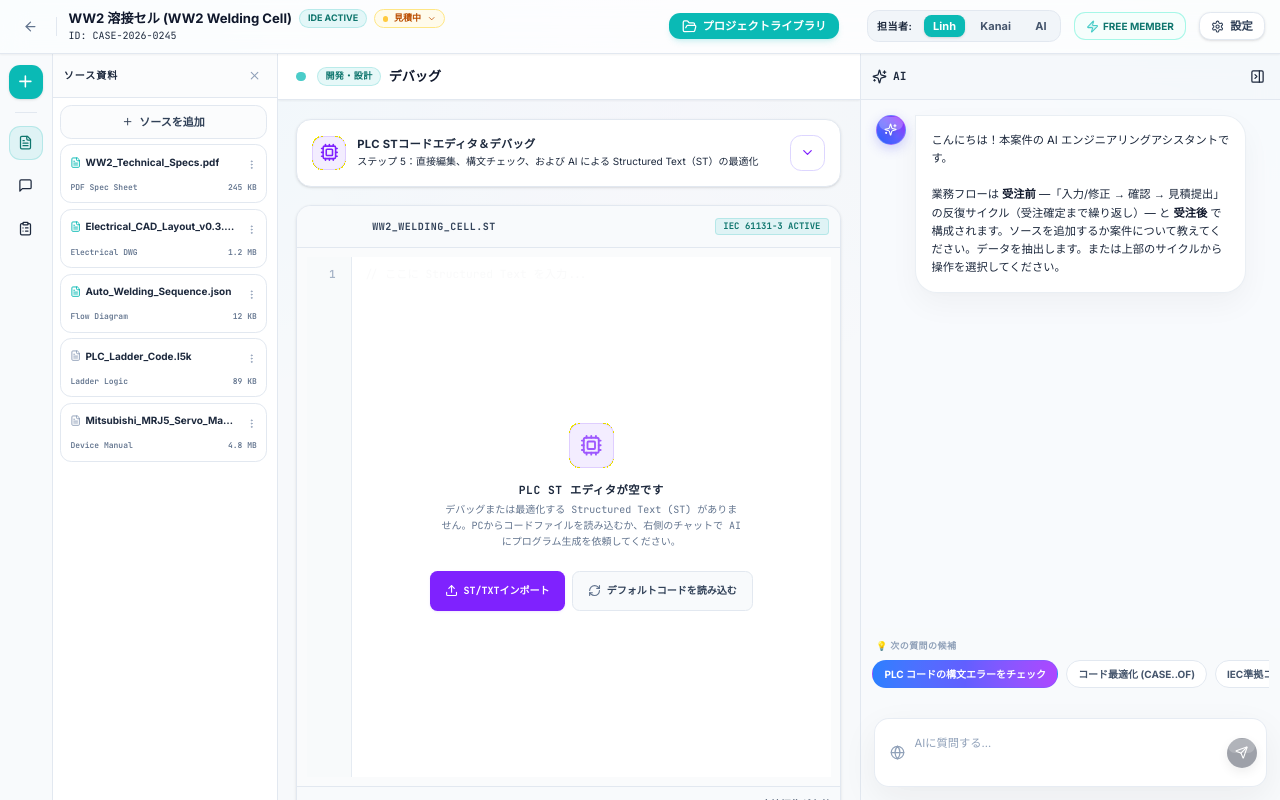
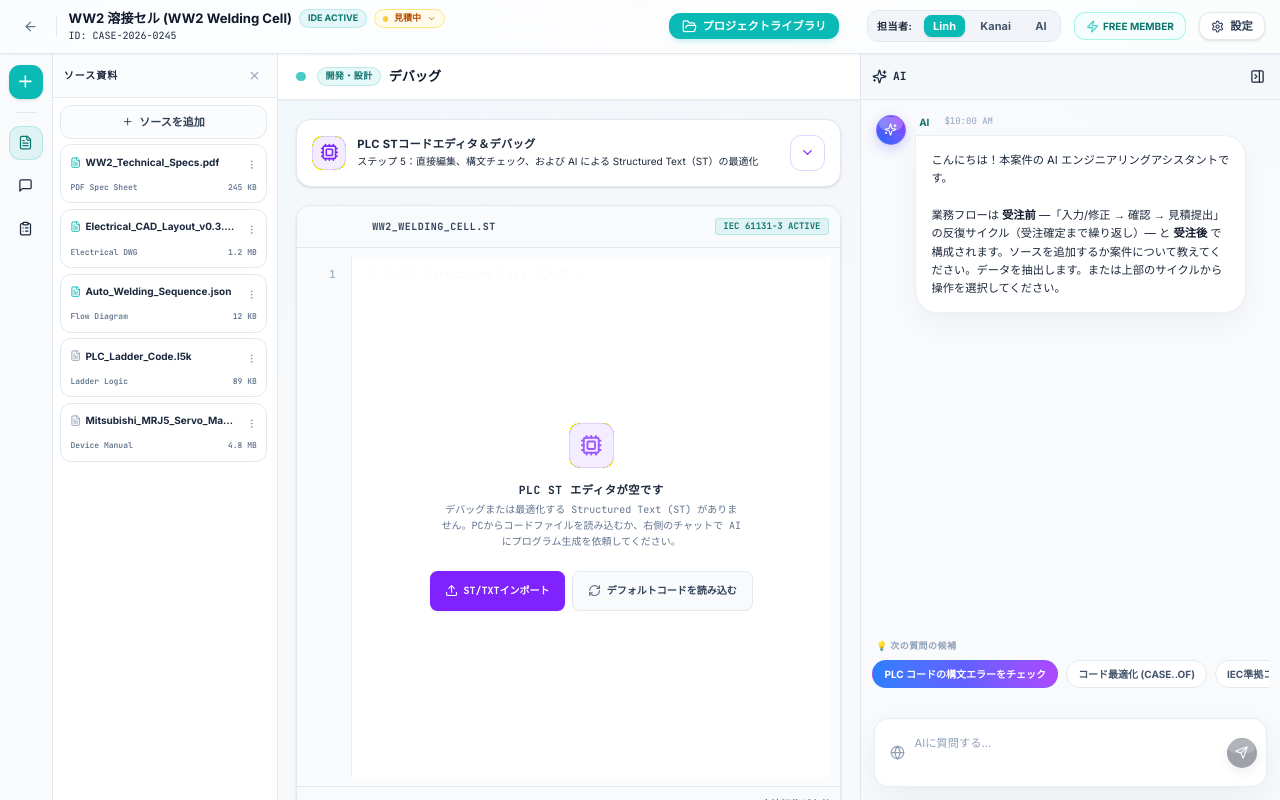
Before and after one commit to PhamTanLam/ai-plf-mockups, a React (Vite) app: page /#/workspace/CASE-2026-0245 in a window 1280 px wide. Built offline with nearby package versions, Linux system fonts and the light colour scheme.

Commit message:
feat: show sender name and timestamp above chat bubbles

```diff
--- a/src/pages/NotebookWorkspace.tsx
+++ b/src/pages/NotebookWorkspace.tsx
@@ -2984,7 +2984,15 @@ export default function NotebookWorkspace() {
                         </div>
                       )}
 
-                      <div className="space-y-0.5 max-w-[85%]">
+                      <div className="space-y-1.5 max-w-[85%]">
+                        {/* Sender info & Time */}
+                        <div className={`flex items-center gap-1.5 px-1 text-[10px] select-none ${msg.sender === 'user' ? 'justify-end' : 'justify-start'}`}>
+                          <span className={`font-extrabold text-[10px] ${msg.sender === 'ai' ? 'text-brand-700' : 'text-slate-700'}`}>
+                            {msg.sender === 'ai' ? 'AI' : activeUser}
+                          </span>
+                          <span className="w-1 h-1 rounded-full bg-slate-350" />
+                          <span className="text-[9px] font-mono text-slate-400">${msg.timestamp}</span>
+                        </div>
                         {/* 3D Glassmorphic Bubble content */}
                         <div
                           className={`leading-relaxed text-xs whitespace-pre-line relative ${
```
